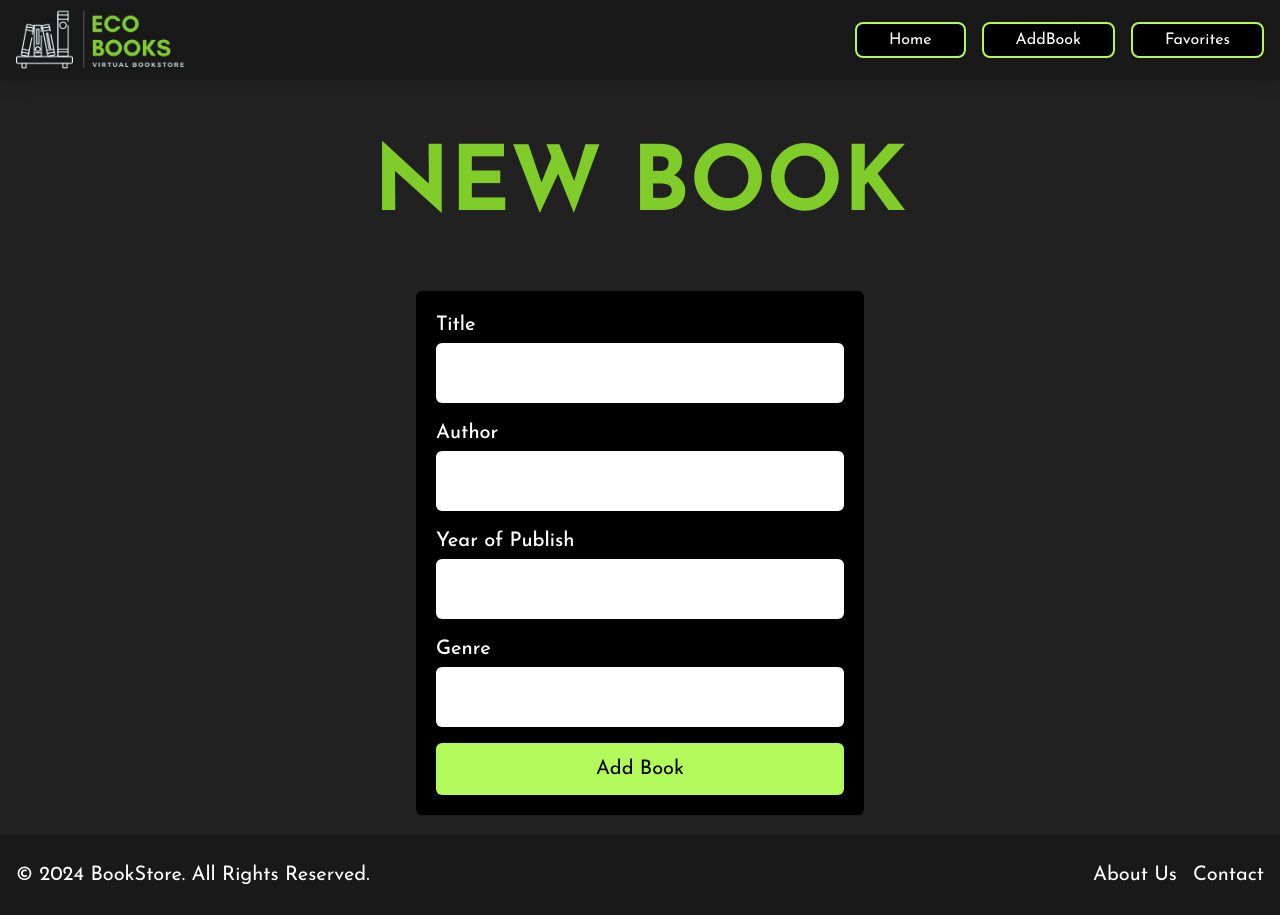
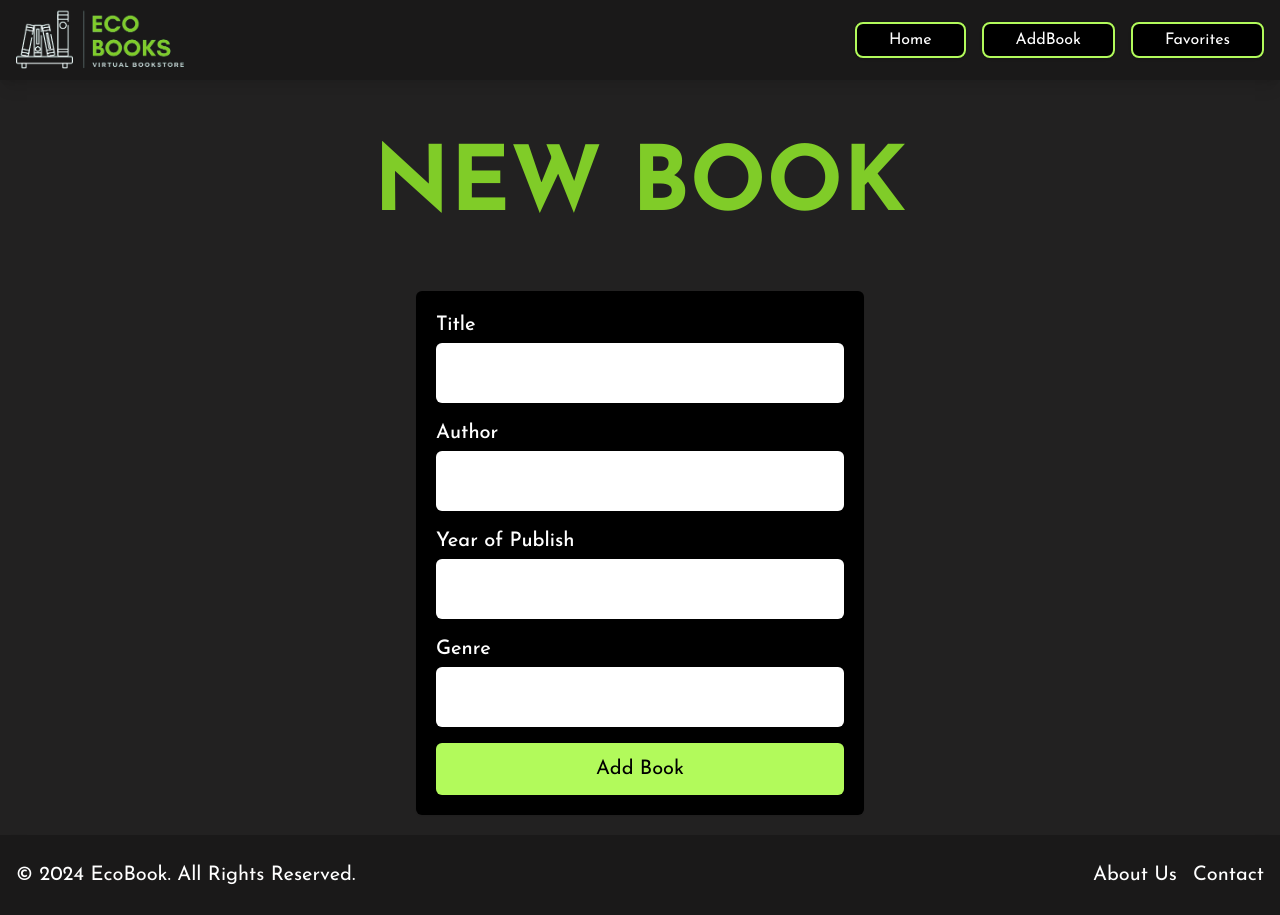
Before and after one commit to JornabeDV/DesafioTecnico, a React (Vite) app in the folder Client/: page /Form in a window 1280 px wide. Built offline with nearby package versions, Linux system fonts and the light colour scheme.

Commit message:
[FIX] Change name the app

```diff
--- a/Client/src/components/Footer/Footer.jsx
+++ b/Client/src/components/Footer/Footer.jsx
@@ -4,7 +4,7 @@
       <div className='container mx-auto px-4'>
         <div className='flex justify-center lg:justify-between items-center h-20'>
           <div className='text-white'>
-            <p>© 2024 BookStore. All Rights Reserved.</p>
+            <p>© 2024 EcoBook. All Rights Reserved.</p>
           </div>
           <div className='hidden md:block'>
             <ul className='flex space-x-4'>
```
